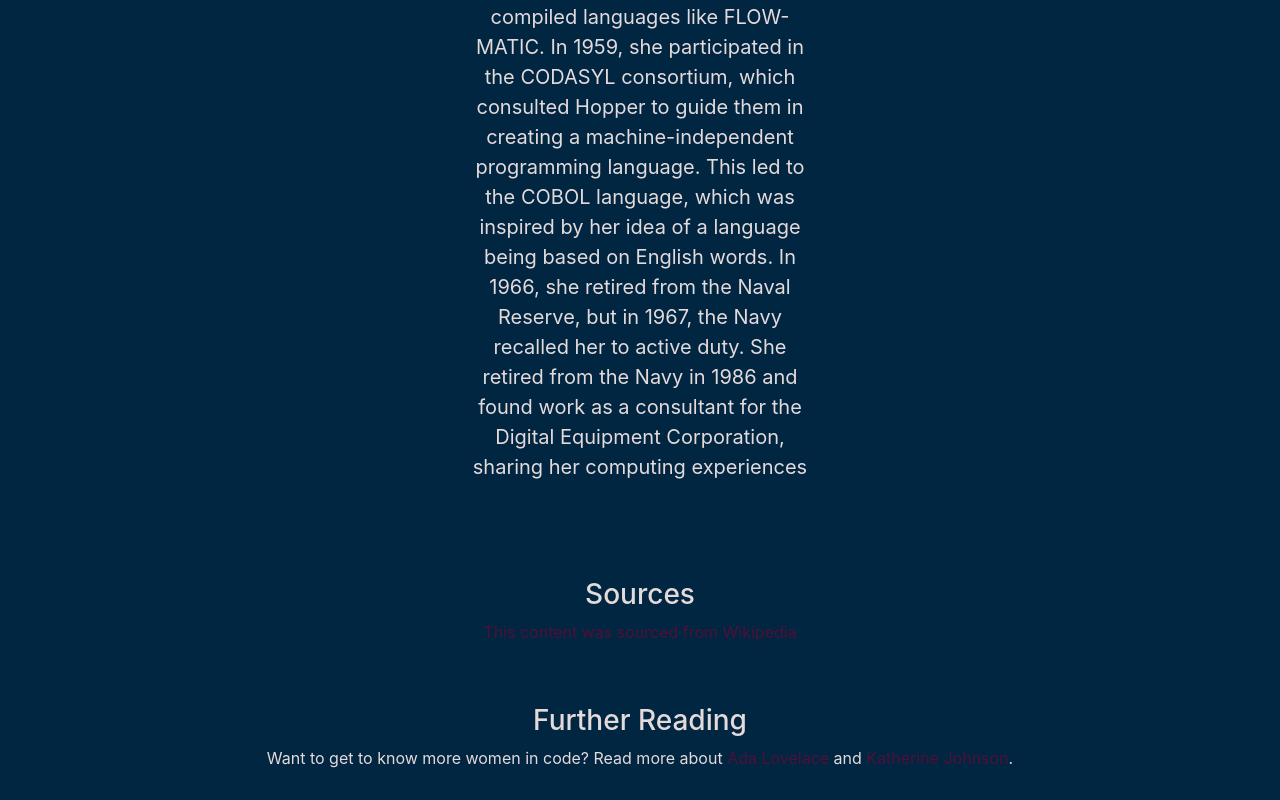
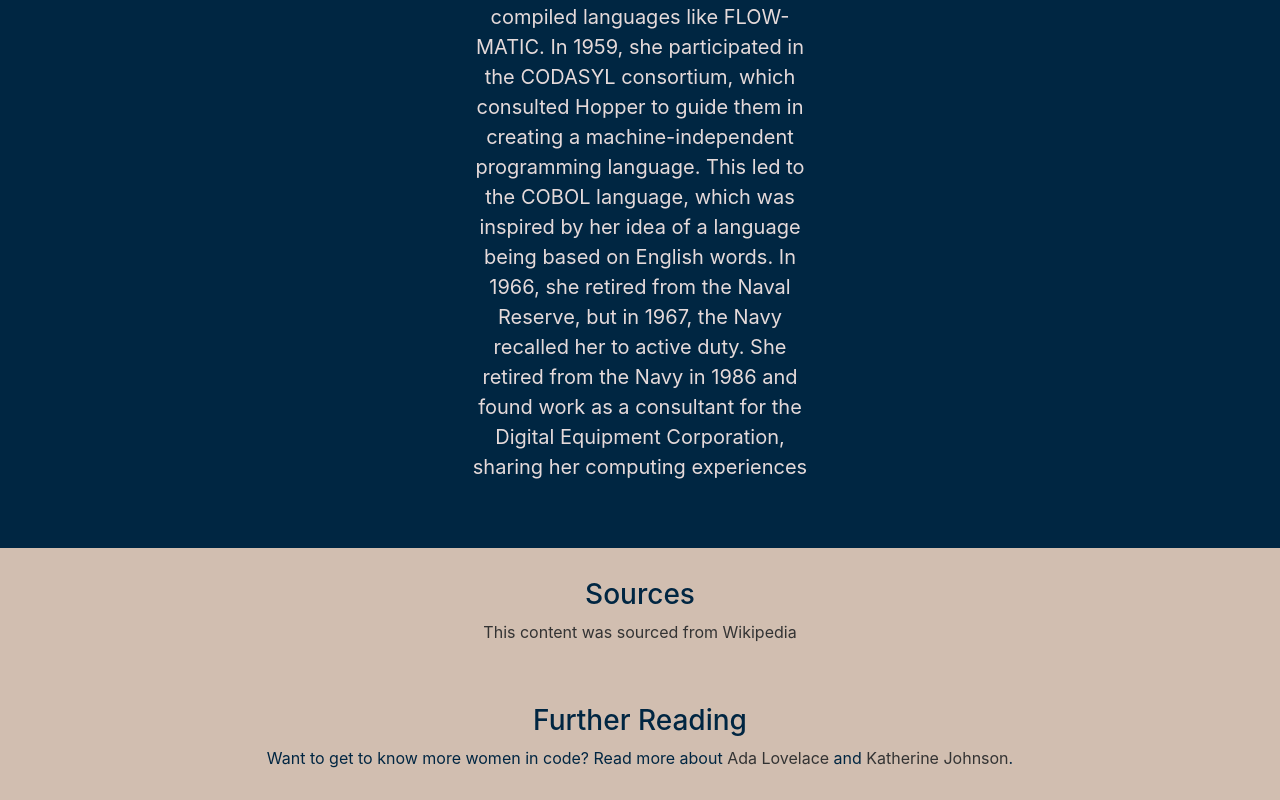
Before and after one commit to ellenmacpherson/biography-bootstrap, a plain HTML site: page grace-hopper.html in a window 1280 px wide. Shown: the part 2342-3142 px from the top of the page. Drawn offline with nearby package versions, Linux system fonts and the light colour scheme.

Commit message:
styling background and link colors

```diff
--- a/css/grace-hopper.css
+++ b/css/grace-hopper.css
@@ -144,13 +144,19 @@ small {
 
 footer {
   max-width: 100%;
-  background-color: #002642;
-  color: #e5dada;
-  z-index: 5;
+  background-color: #D1BEB0;
+  color: #002642;
+
+
 }
 
 footer a {
- color: rgba(132, 0, 50, 0.6);
+  color: #333;
+}
+
+footer a: hover {
+  color: purple;
+  text-decoration: none;
 }
 
 #sources {
```
